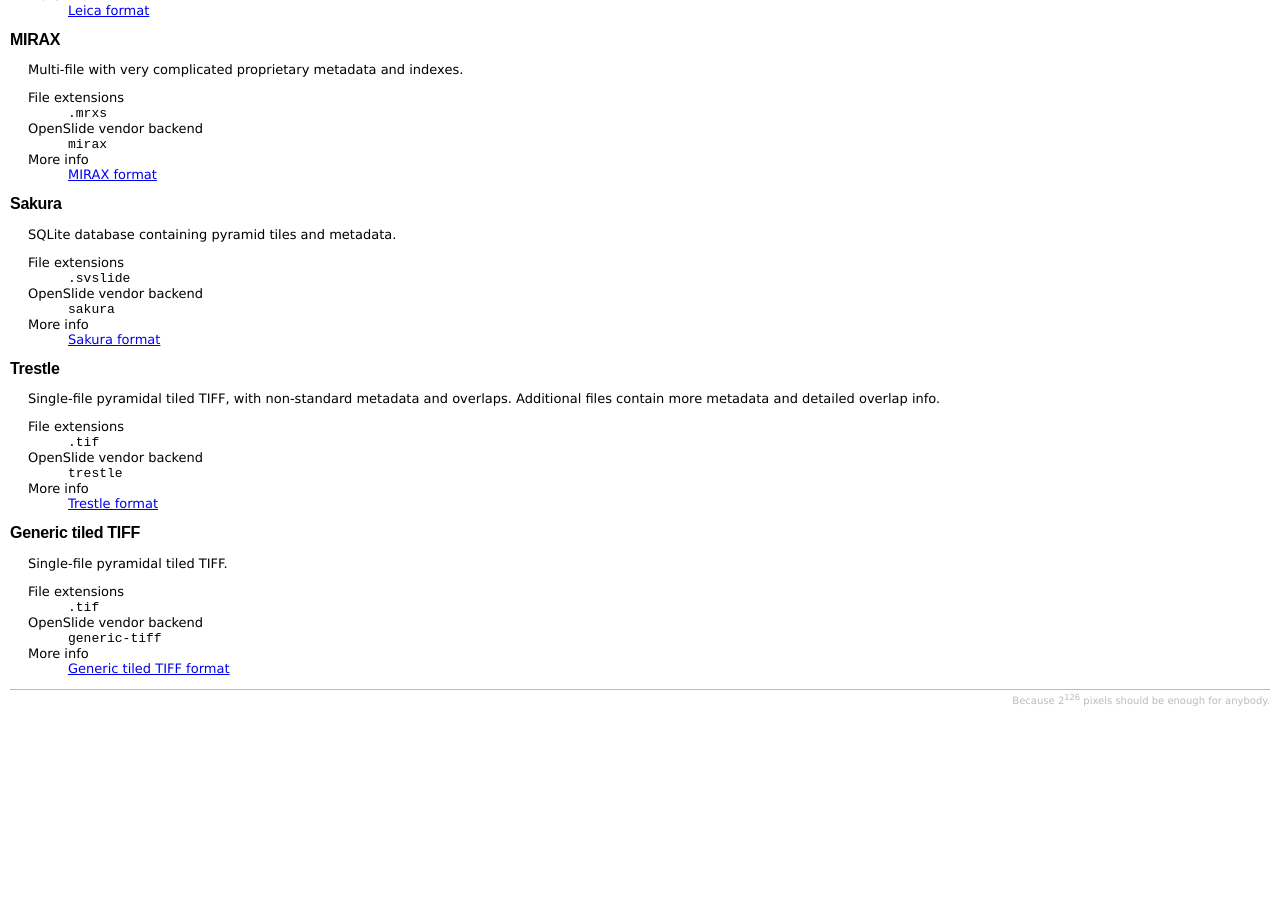
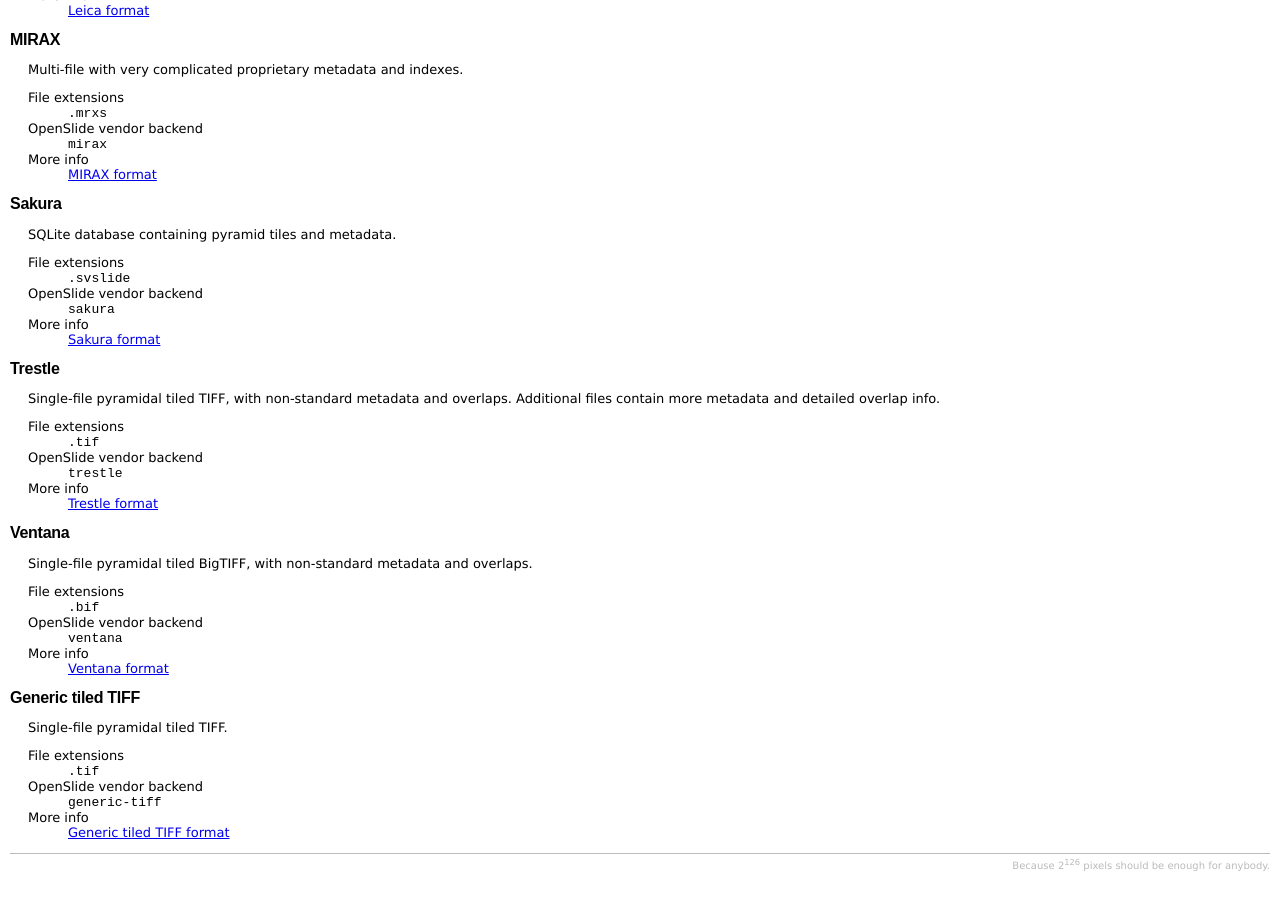
Before and after one commit to openslide/openslide.github.io, a Jekyll site: the page built from formats/index.markdown, in a window 1280 px wide and 900 px high, scrolled down 655 px. Built offline with Jekyll 4.4.1, drawn with Linux system fonts in a browser that asks for light colours; comment, search, counter and statistics services are not loaded; before the commit the page ends 1391 px from its top, so only the background shows below that.

Commit message:
Add stub Ventana documentation

```diff
--- a/_includes/links.markdown
+++ b/_includes/links.markdown
@@ -21,6 +21,7 @@
 [format-mirax]: /formats/mirax/
 [format-sakura]: /formats/sakura/
 [format-trestle]: /formats/trestle/
+[format-ventana]: /formats/ventana/
 
 [announce-subscribe]: http://lists.andrew.cmu.edu/mailman/listinfo/openslide-announce/
 [users-subscribe]: http://lists.andrew.cmu.edu/mailman/listinfo/openslide-users/
--- a/formats/index.markdown
+++ b/formats/index.markdown
@@ -102,6 +102,21 @@
 : [Trestle format][format-trestle]
 
 
+Ventana
+-------
+Single-file pyramidal tiled BigTIFF, with non-standard metadata and
+overlaps.
+
+File extensions
+: `.bif`
+
+OpenSlide vendor backend
+: `ventana`
+
+More info
+: [Ventana format][format-ventana]
+
+
 Generic tiled TIFF
 ------------------
 
--- a/index.markdown
+++ b/index.markdown
@@ -45,6 +45,7 @@
  * [MIRAX (.mrxs)][format-mirax]
  * [Sakura (.svslide)][format-sakura]
  * [Trestle (.tif)][format-trestle]
+ * [Ventana (.bif)][format-ventana]
  * [Generic tiled TIFF (.tif)][format-generic-tiff]
 
 It provides a simple C interface for programmers to use to decode
```
Also changed, not shown: formats/ventana/index.markdown (added, +58 -0 lines).
